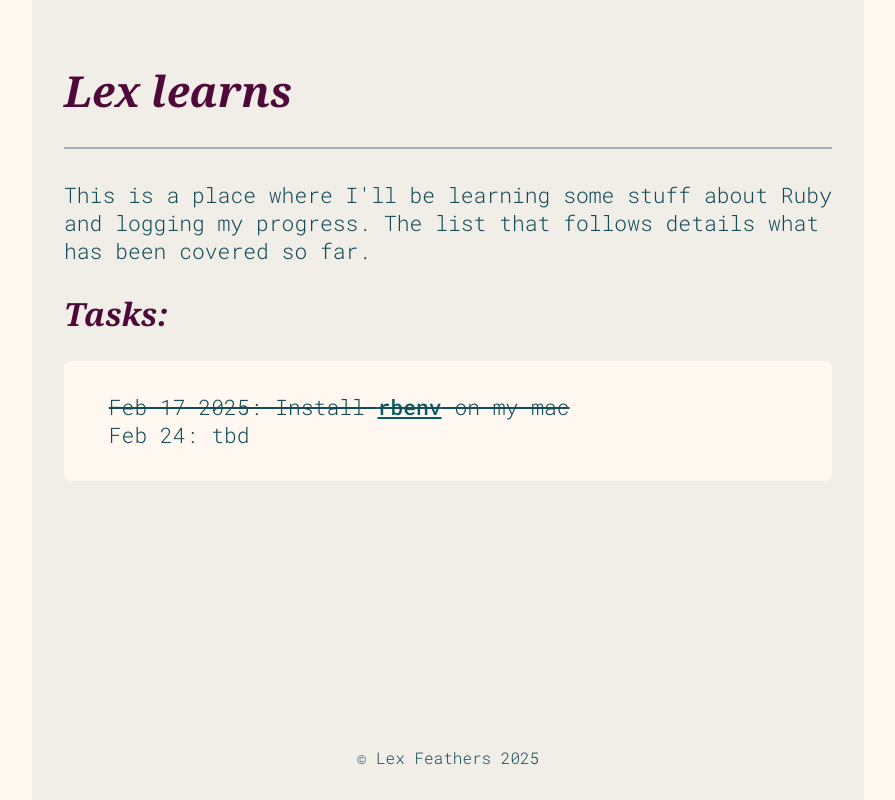
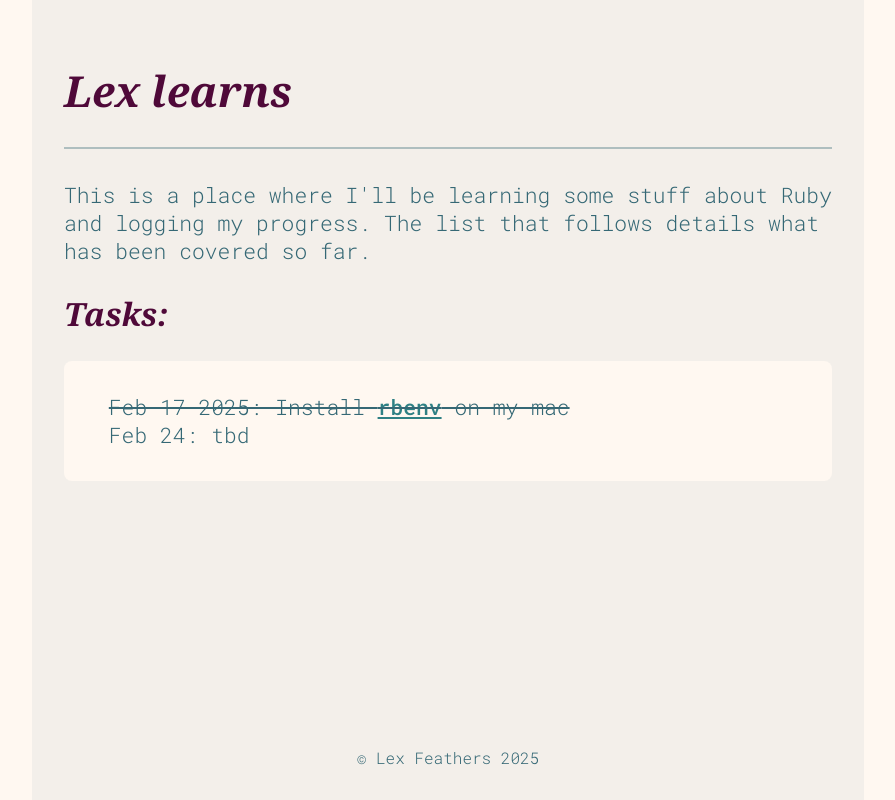
Before and after one commit to lexfeathers/minataur, a plain HTML site: page index.html in a window 1280 px wide. Shown: the whole page, without its empty margins (192-1087 px from the left). Drawn offline with Linux system fonts and the light colour scheme.

Commit message:
Fixing widths

```diff
--- a/styles.css
+++ b/styles.css
@@ -13,7 +13,7 @@
     :root {
         --color-background: #fff8f1;
         --color-primary: #4f0939;
-        --color-secondary: #045c60;
+        --color-secondary: #2e8084;
 
         --color-text: color-mix(in srgb, var(--color-primary), var(--color-secondary) 80%);
         /* --color-text-faded: color-mix(in srgb, var(--color-text), var(--color-background) 60%); */
@@ -39,12 +39,9 @@ body {
     height: calc(100vh - 4rem);
 }
 
-header, footer, main {
+main {
     width: var(--page-width);
     margin: auto;
-}
-
-main {
     padding: 2rem;
     height: 100%;
     background-color: color-mix(in srgb, var(--color-background), white 5%);
```
